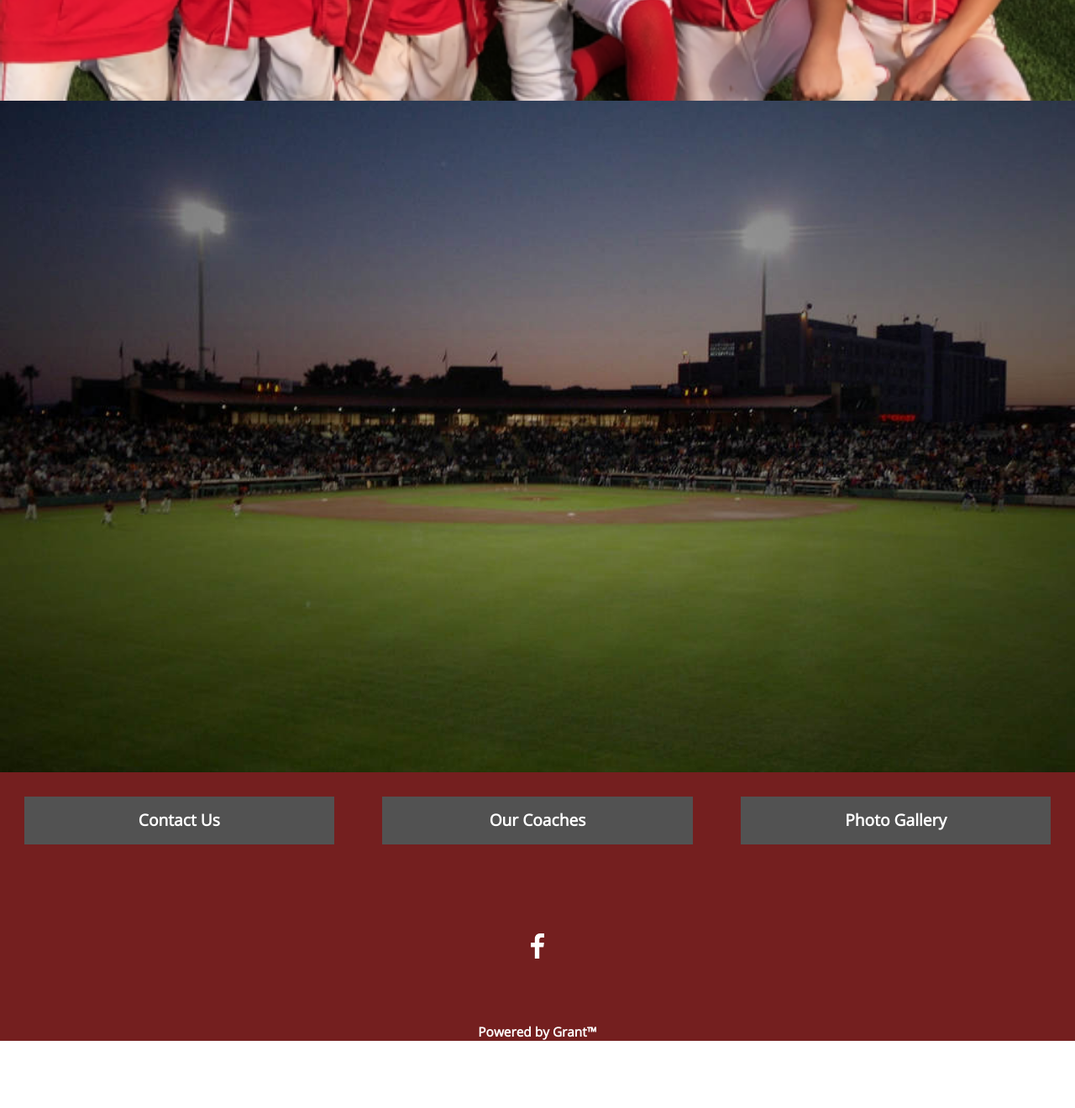
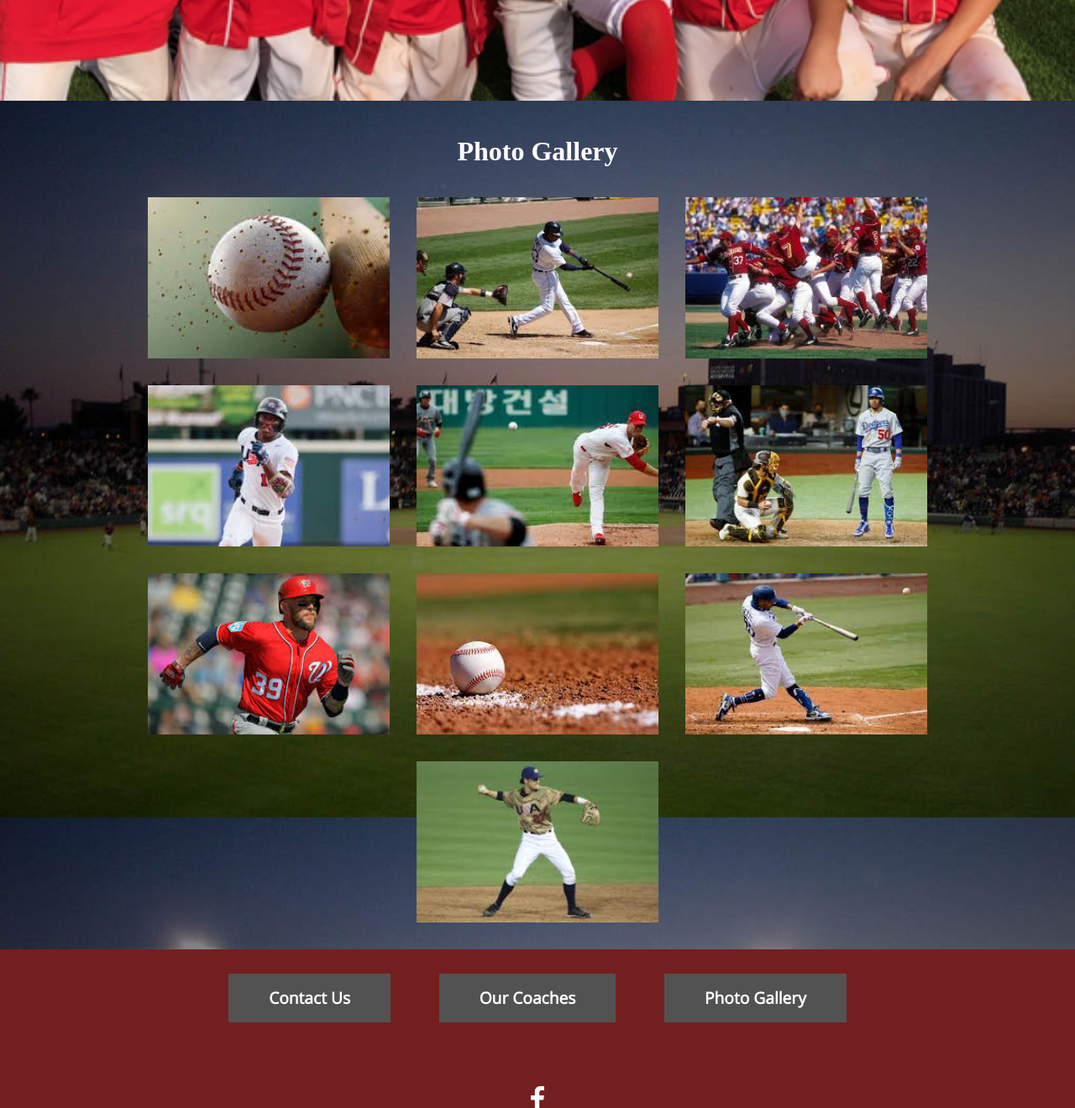
Before and after one commit to GrantSmith5/ososbaseball.com, a plain HTML site: page index.html in a window 1280 px wide. Shown: the part 1480-2800 px from the top of the page at 84% size. Before the commit the page ends 2720 px from the top, so only its background shows below. Drawn offline with Linux system fonts and the light colour scheme; a web font is replaced by a local one.

Commit message:
fixed lower nav, added photo gallery to home, set more global max width and margins

```diff
--- a/index.html
+++ b/index.html
@@ -1,17 +1,20 @@
 <html>
+
 <head>
     <title>Osos Baseball - Home</title>
     <link rel="icon" href="assets/images/osos-decal-btrans-smol.png">
 
     <meta name="viewport" content="width=device-width, initial-scale=1">
-        <link rel= "stylesheet" href="style-reset.css">
-        <link rel= "stylesheet" href="styles.css">
+    <link rel="stylesheet" href="style-reset.css">
+    <link rel="stylesheet" href="styles.css">
     <script src="scripts.js"></script>
 </head>
+
 <body>
     <nav>
         <div>
-                <a href="index.html"><img src="assets/images/osos-decal-btrans-smol.png" alt="Picture of osos baseball team." height="100em" width="auto"></a>
+            <a href="index.html"><img src="assets/images/osos-decal-btrans-smol.png"
+                    alt="Picture of osos baseball team." height="100em" width="auto"></a>
         </div>
         <div>
             <a href="registration.html">Registration</a>
@@ -27,9 +30,9 @@
         </div>
 
     </nav>
-        <div id="bg1" class="parallax">
+    <div id="bg1" class="parallax" >
 
-            <div class="mainGrid">
+        <div class="mainGrid widthNMargins">
             <div></div>
             <h1>
                 Welcome To The OSOS Den!
@@ -80,32 +83,49 @@
 
     </div>
     <div id="bg3" class="parallax">
+        <h2 class="widthNMargins">
+            Photo Gallery
+        </h2>
+        <div id="photoGrid" class="widthNMargins">
+            <img class="gridPhoto" src="assets/images/gallery/aaa.jpeg">
+            <img class="gridPhoto" src="assets/images/gallery/afdfdf.jpeg">
+            <img class="gridPhoto" src="assets/images/gallery/asdfasdf.jpeg">
+            <img class="gridPhoto" src="assets/images/gallery/asdfsa .jpeg">
+            <img class="gridPhoto" src="assets/images/gallery/fff.jpeg">
+            <img class="gridPhoto" src="assets/images/gallery/fffsd.jpeg">
+            <img class="gridPhoto" src="assets/images/gallery/fsfsfsdfsuuu.jpeg">
+            <img class="gridPhoto" src="assets/images/gallery/index.jpeg">
+            <img class="gridPhoto" src="assets/images/gallery/sd.jpeg">
+            <img class="gridPhoto" src="assets/images/gallery/ssssdfsa.jpeg">
+        </div>
+
 
     </div>
 
     <footer>
-            <div class="lowerNav">
-                <div class="box">
-                    <a id="ln1" href="contact-us.html"><div>Contact Us</div></a>
+        <div class="lowerNav widthNMargins">
+            <a class="box" id="ln1" href="contact-us.html">
+                <div>Contact Us</div>
+            </a>
+            <a class="box" id="ln2" href="our-coaches.html">
+                <div>Our Coaches</div>
+            </a>
+            <a class="box" id="ln3" href="photo-gallery.html">
+                <div>Photo Gallery</div>
+            </a>
         </div>
-                <div class="box">
-                    <a id="ln2" href="our-coaches.html"><div>Our Coaches</div></a>
+        <div class="social, dividedItem">
+            <a href="https://www.facebook.com/ososbaseball7/"><img
+                    src="assets/images/facebook-logo-btrans-white-smol.png" alt="Facebook Link" height="30em"
+                    width="auto"></a>
         </div>
-                <div class="box">
-                    <a id="ln3" href="photo-gallery.html"><div>Photo Gallery</div></a>
-                </div>
-
-
-            </div>
-            <div class="social">
-                <a href="https://www.facebook.com/ososbaseball7/"><img src="assets/images/facebook-logo-btrans-white-smol.png" alt="Facebook Link" height="30em" width="auto"></a>
-            </div>
-            <div class="legal">
-                Powered by Grant™
+        <div class="legal dividedItem">
+            © 2021 Osos Baseball | Powered by Grant™
         </div>
     </footer>
 </body>
 <div>
 
 </div>
+
 </html>
--- a/styles.css
+++ b/styles.css
@@ -1,26 +1,30 @@
+@font-face {
+  font-family: Roboto Slab;
+  src: url("assets/fonts/roboto-slab/RobotoSlab-VariableFont_wght.ttf");
+}
 
 @font-face {
-   font-family: Roboto Slab;
-   src: url('assets/fonts/roboto-slab/RobotoSlab-VariableFont_wght.ttf');
+  font-family: Open Sans;
+  src: url("assets/fonts/open-sans/OpenSans-Regular.ttf");
 }
 
- @font-face{
-    font-family: Open Sans;
-   src: url('assets/fonts/open-sans/OpenSans-Regular.ttf')
+.widthNMargins{
+   max-width: 80em;
+   margin: auto;
 }
 
-body, html{
+body,
+html {
   height: 100%;
 
-   font-family: "Open Sans",sans-serif;
+  font-family: "Open Sans", sans-serif;
   color: white;
 }
 
-div{
-
+div {
 }
 
-nav{
+nav {
   display: flex;
   align-items: center;
   justify-content: space-around;
@@ -41,11 +45,11 @@ nav{
   text-transform: none;
 }
 
-h1{
+h1 {
   grid-row-start: 2;
   grid-column: span 7;
   margin-top: 2.5em;
-   margin-bottom: 2.5em;
+  margin-bottom: 1.5em;
 
   box-sizing: border-box;
   font-size: 60px;
@@ -53,14 +57,14 @@ h1{
   line-height: 1.4;
   letter-spacing: 0px;
   color: white;
-   font-family: "Roboto Slab",serif;
+  font-family: "Roboto Slab", serif;
   text-transform: capitalize;
   font-style: normal;
   font-weight: 700;
   word-wrap: break-word;
 }
 
-.mainGrid{
+.mainGrid {
   height: 40em;
 
   display: grid;
@@ -78,25 +82,58 @@ h1{
   text-align: center;
 }
 
-#gridItem1{
+h2 {
+  padding-top: 1.2em;
+
+  box-sizing: border-box;
+  font-size: 2em;
+  text-align: center;
+  line-height: 1.4;
+  letter-spacing: 0px;
+  color: white;
+  font-family: "Roboto Slab", serif;
+  text-transform: capitalize;
+  font-style: normal;
+  font-weight: 700;
+  word-wrap: break-word;
+}
+
+#photoGrid {
+  display: flex;
+  flex-wrap: wrap;
+
+  align-items: center;
+  justify-content: center;
+
+  gap: 2em;
+  padding: 2em;
+}
+
+.gridPhoto {
+  width: 18em;
+  height: 12em;
+  object-fit: cover;
+}
+
+#gridItem1 {
   grid-row-start: 3;
   grid-column-start: 2;
 }
-#gridItem2{
+#gridItem2 {
   grid-row-start: 3;
   grid-column-start: 4;
 }
-#gridItem3{
+#gridItem3 {
   grid-row-start: 3;
   grid-column-start: 6;
 }
 
-footer{
+footer {
   display: flex;
+  flex-wrap: wrap;
   flex-direction: column;
+
   gap: 4em;
-
-
 
   z-index: 10;
 
@@ -106,14 +143,15 @@ footer{
   color: white;
   font-size: 1.2em;
   font-weight: 600;
-   line-height: 1.4;
+  line-height: 3em;
 
   text-align: center;
   text-transform: none;
 }
 
-.lowerNav{
+.lowerNav {
   display: flex;
+  flex-wrap: wrap;
   align-items: center;
   align-content: center;
 
@@ -122,41 +160,61 @@ footer{
   align-items: center;
   justify-content: space-around;
 
-
   text-align: center;
   vertical-align: middle;
 
+  margin: auto;
+
+
 }
 
-.box{
-   flex: 1;
 
-   display:flex;
+.dividedItem + .dividedItem {
+  border-top: solid 1px gray;
+}
+
+.box {
+  flex: 1 1 auto;
+  flex-grow: 1;
+  flex-shrink: 6;
+
+  display: flex;
   align-items: center;
   justify-content: center;
-   margin: 1.5em;
+
+  padding-left: 2.5em;
+  padding-right: 2.5em;
+
+  margin-left: 1.5em;
+  margin-right: 1.5em;
+  margin-top: 1.5em;
+
 
   background-color: rgb(82, 82, 82);
 
   height: 3em;
 }
 
-#ln1{
-}
-#ln2{
-}
-#ln3{
+.box:hover {
+  background-color: rgb(44, 44, 44);
 }
 
-.social{
-
+#ln1 {
+}
+#ln2 {
+}
+#ln3 {
 }
 
-.legal{
-   font-size: .8em;
+.social {
 }
 
-.parallax{
+.legal {
+  font-size: 0.8em;
+  line-height: 3em;
+}
+
+.parallax {
   min-height: 100%;
 
   position: relative;
@@ -168,43 +226,40 @@ footer{
   background-clip: content-box;
 }
 
-.transparentBackground{
-   background-color: rgba(1,1,1,0.5);
+.transparentBackground {
+  background-color: rgba(1, 1, 1, 0.5);
 }
 
-
-
-a:link
-{
+a:link {
   color: white;
   text-decoration: none;
 }
-a:visited
-{
+a:visited {
   color: white;
   text-decoration: none;
 }
-a:hover
-{
+a:hover {
   color: black;
   text-decoration: none;
 }
-a:active
-{
+a.box:hover {
+  color: white;
+  text-decoration: none;
+}
+a:active {
   color: white;
   text-decoration: none;
 }
 
-#bg1{
-   background-image: url('assets/images/team-red-jersey.png');
-   background-image: url('assets/images/field-night.jpg');
+#bg1 {
+  background-image: url("assets/images/team-red-jersey.png");
+  background-image: url("assets/images/field-night.jpg");
 }
 
-#bg2{
-   background-image: url('assets/images/team-red-jersey.png');
-
+#bg2 {
+  background-image: url("assets/images/team-red-jersey.png");
 }
-#bg3{
-   background-image: url('assets/images/team-red-jersey.png');
-   background-image: url('assets/images/field-night.jpg');
+#bg3 {
+  background-image: url("assets/images/team-red-jersey.png");
+  background-image: url("assets/images/field-night.jpg");
 }
```
Also changed, not shown: assets/images/gallery/aaa.jpeg (added), assets/images/gallery/afdfdf.jpeg (added), assets/images/gallery/asdfasdf.jpeg (added), assets/images/gallery/asdfsa .jpeg (added), assets/images/gallery/fff.jpeg (added), assets/images/gallery/fffsd.jpeg (added), assets/images/gallery/fsfsfsdfsuuu.jpeg (added), assets/images/gallery/index.jpeg (added), assets/images/gallery/sd.jpeg (added), assets/images/gallery/ssssdfsa.jpeg (added). Lines whose indentation alone changed are shown as unchanged.
